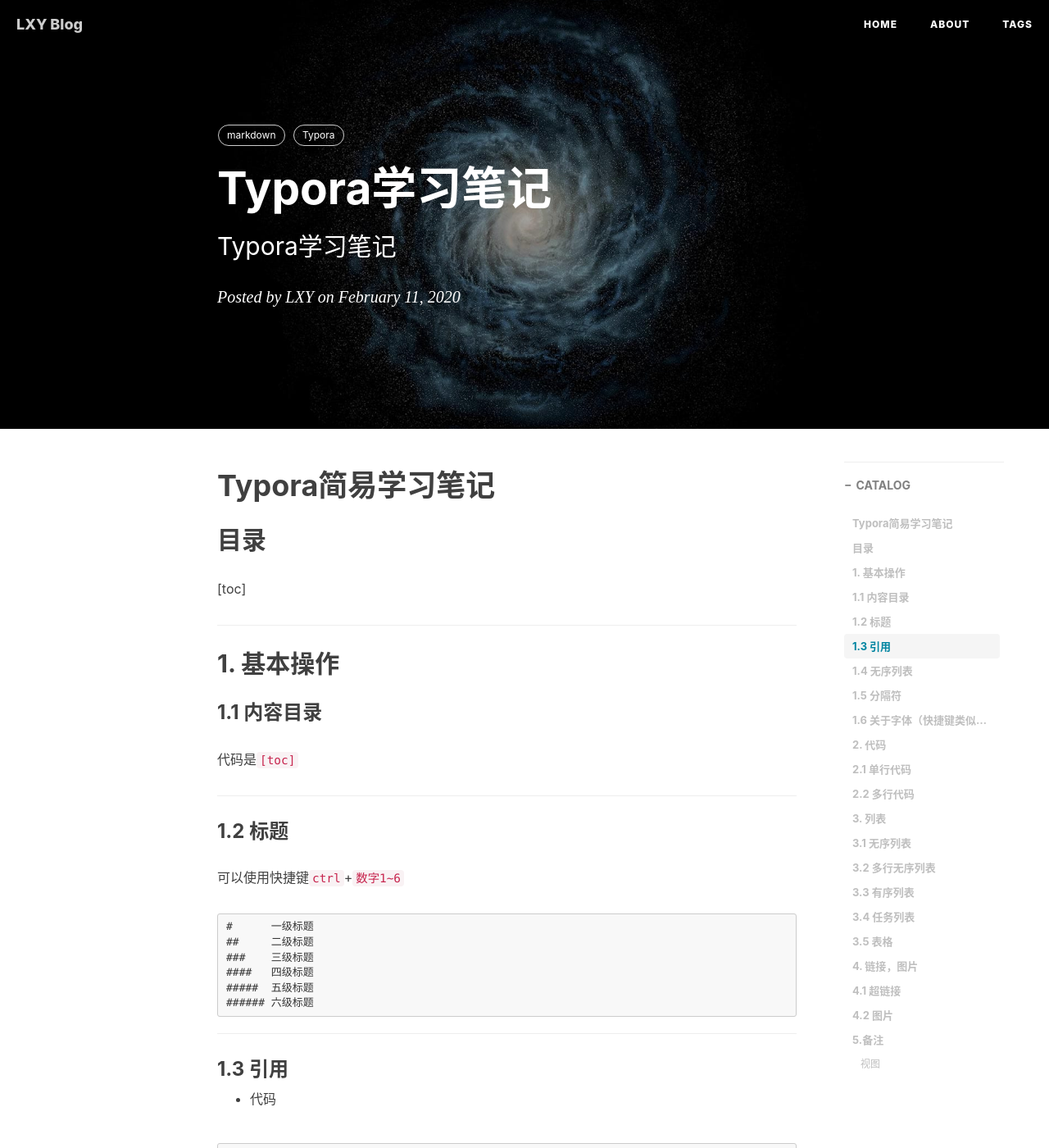
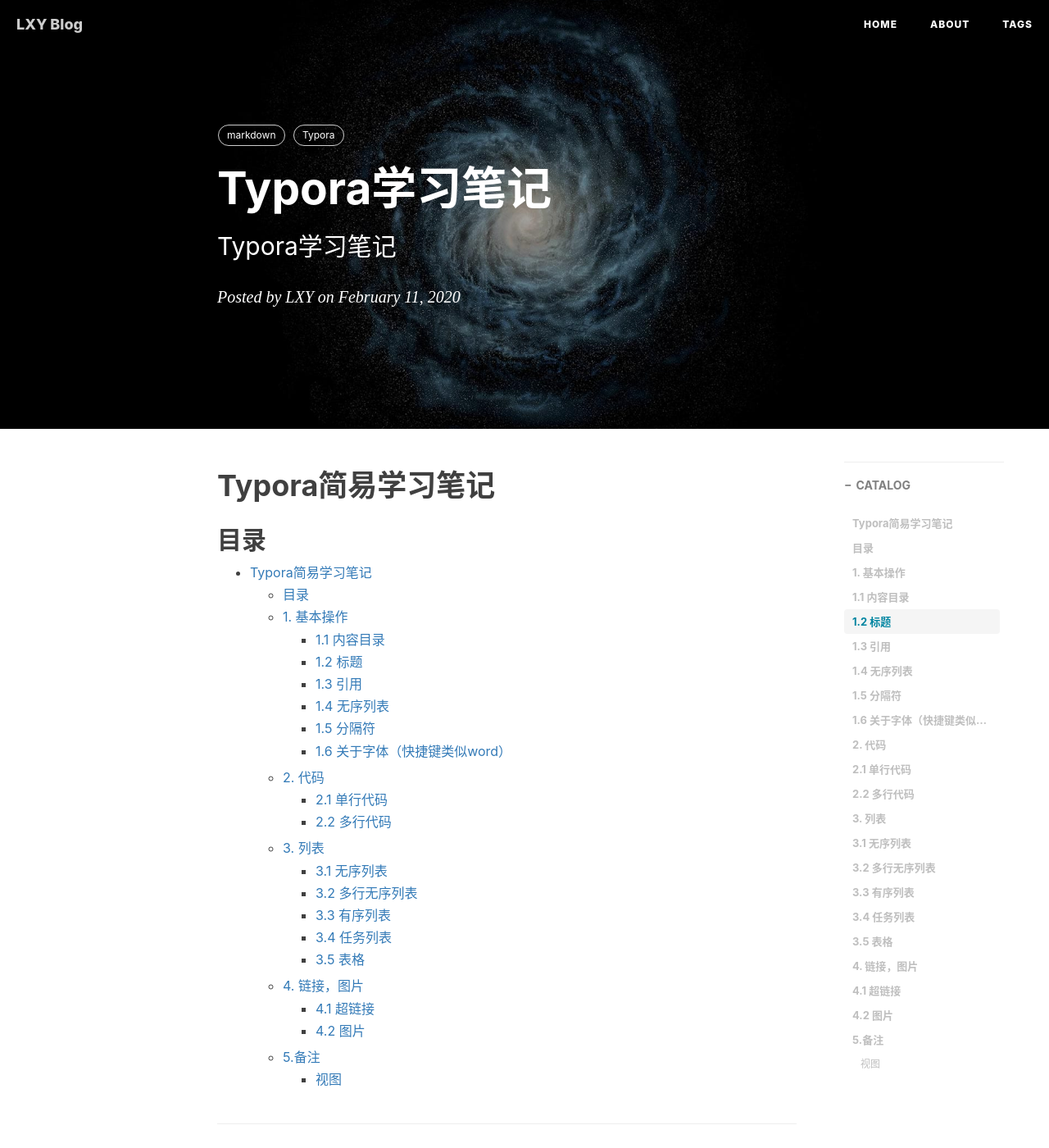
Before and after one commit to LXY-freshman/LXY-freshman.github.io, a Jekyll site: the page built from _posts/2020-02-11-Typora学习笔记.md, in a window 1280 px wide and 1400 px high. Shown: the whole window at 82% size. Built offline with Jekyll 4.4.1, drawn with Linux system fonts in a browser that asks for light colours; nearby versions of some CDN libraries; comment, search, counter and statistics services are not loaded.

Commit message:
Update 2020-02-11-Typora学习笔记.md

```diff
--- a/_posts/2020-02-11-Typora学习笔记.md
+++ b/_posts/2020-02-11-Typora学习笔记.md
@@ -17,7 +17,29 @@ tags:
 
 ## 目录
 
-[toc]
+- [Typora简易学习笔记](#typora------)
+  * [目录](#--)
+  * [1. 基本操作](#1-----)
+    + [1.1 内容目录](#11-----)
+    + [1.2 标题](#12---)
+    + [1.3 引用](#13---)
+    + [1.4 无序列表](#14-----)
+    + [1.5 分隔符](#15----)
+    + [1.6 关于字体（快捷键类似word）](#16-----------word-)
+  * [2.  代码](#2----)
+    + [2.1  单行代码](#21------)
+    + [2.2 多行代码](#22-----)
+  * [3. 列表](#3---)
+    + [3.1 无序列表](#31-----)
+    + [3.2 多行无序列表](#32-------)
+    + [3.3 有序列表](#33-----)
+    + [3.4 任务列表](#34-----)
+    + [3.5 表格](#35---)
+  * [4. 链接，图片](#4------)
+    + [4.1 超链接](#41----)
+    + [4.2 图片](#42---)
+  * [5.备注](#5--)
+      - [视图](#--)
 
 ---
 
```
